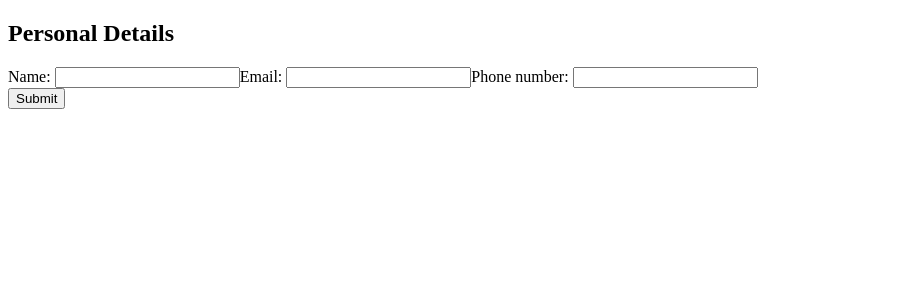
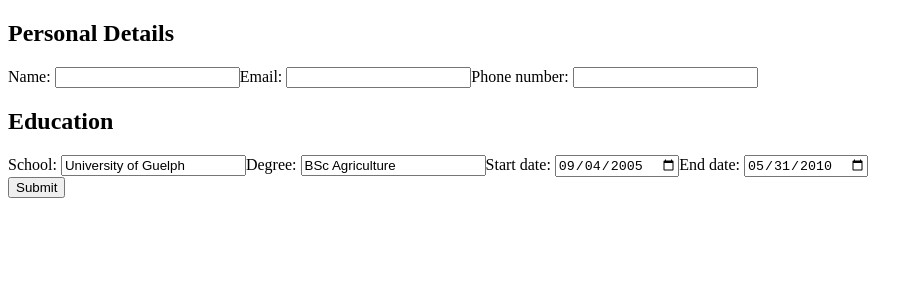
Before and after one commit to jooo-lee/cv-papa, a React (Vite) app: page / in a window 1280 px wide. Shown: the top 300 px of the page, without its empty margins (0-923 px from the left). Built offline with nearby package versions, Linux system fonts and the light colour scheme.

Commit message:
Create education section

```diff
--- a/package.json
+++ b/package.json
@@ -11,7 +11,8 @@
   },
   "dependencies": {
     "react": "^18.3.1",
-    "react-dom": "^18.3.1"
+    "react-dom": "^18.3.1",
+    "uuid": "^10.0.0"
   },
   "devDependencies": {
     "@types/react": "^18.3.3",
--- a/src/App.jsx
+++ b/src/App.jsx
@@ -1,10 +1,26 @@
 import { useState } from 'react';
+import { v4 as uuidv4 } from 'uuid';
 import PersonalInput from './components/PersonalInput';
 import PersonalPreview from './components/PersonalPreview';
+import EducationInput from './components/EducationInput';
+import EducationPreview from './components/EducationPreview';
 
 function App() {
+  const [personalInfo, setPersonalInfo] = useState({
+    name: '',
+    email: '',
+    phone: '',
+  });
+  const [educations, setEducations] = useState([
+    {
+      id: uuidv4(),
+      school: 'University of Guelph',
+      degree: 'BSc Agriculture',
+      start: '2005-09-04',
+      end: '2010-05-31',
+    },
+  ]);
   const [submitted, setSubmitted] = useState(false);
-  const [personalInfo, setPersonalInfo] = useState({});
 
   function handleName(e) {
     setPersonalInfo({ ...personalInfo, name: e.target.value });
@@ -18,6 +34,54 @@ function App() {
     setPersonalInfo({ ...personalInfo, phone: e.target.value });
   }
 
+  function handleSchool(e, educationId) {
+    setEducations(
+      educations.map((education) => {
+        if (education.id === educationId) {
+          return { ...education, school: e.target.value };
+        } else {
+          return education;
+        }
+      })
+    );
+  }
+
+  function handleDegree(e, educationId) {
+    setEducations(
+      educations.map((education) => {
+        if (education.id === educationId) {
+          return { ...education, degree: e.target.value };
+        } else {
+          return education;
+        }
+      })
+    );
+  }
+
+  function handleStartDate(e, educationId) {
+    setEducations(
+      educations.map((education) => {
+        if (education.id === educationId) {
+          return { ...education, start: e.target.value };
+        } else {
+          return education;
+        }
+      })
+    );
+  }
+
+  function handleEndDate(e, educationId) {
+    setEducations(
+      educations.map((education) => {
+        if (education.id === educationId) {
+          return { ...education, end: e.target.value };
+        } else {
+          return education;
+        }
+      })
+    );
+  }
+
   if (!submitted) {
     return (
       <form action="">
@@ -27,13 +91,32 @@ function App() {
           handleEmail={handleEmail}
           handlePhone={handlePhone}
         />
-        <button onClick={() => setSubmitted(true)}>Submit</button>
+        {educations.map((education) => (
+          <EducationInput
+            key={education.id}
+            education={education}
+            handleSchool={handleSchool}
+            handleDegree={handleDegree}
+            handleStartDate={handleStartDate}
+            handleEndDate={handleEndDate}
+          />
+        ))}
+        <button
+          onClick={(e) => {
+            e.preventDefault();
+            setSubmitted(true);
+          }}>
+          Submit
+        </button>
       </form>
     );
   } else {
     return (
       <>
         <PersonalPreview info={personalInfo} />
+        {educations.map((education) => {
+          return <EducationPreview key={education.id} education={education} />;
+        })}
         <button onClick={() => setSubmitted(false)}>Edit</button>
       </>
     );
--- /dev/null
+++ b/src/components/EducationInput.jsx
@@ -0,0 +1,45 @@
+import Section from './Section';
+import Input from './Input';
+
+function EducationInput({
+  education,
+  handleSchool,
+  handleDegree,
+  handleStartDate,
+  handleEndDate,
+}) {
+  return (
+    <Section name={'Education'}>
+      <Input
+        label={'School:'}
+        id={'school'}
+        type={'text'}
+        value={education.school}
+        onChange={(e) => handleSchool(e, education.id)}
+      />
+      <Input
+        label={'Degree:'}
+        id={'degree'}
+        type={'text'}
+        value={education.degree}
+        onChange={(e) => handleDegree(e, education.id)}
+      />
+      <Input
+        label={'Start date:'}
+        id={'startDate'}
+        type={'date'}
+        value={education.start}
+        onChange={(e) => handleStartDate(e, education.id)}
+      />
+      <Input
+        label={'End date:'}
+        id={'endDate'}
+        type={'date'}
+        value={education.end}
+        onChange={(e) => handleEndDate(e, education.id)}
+      />
+    </Section>
+  );
+}
+
+export default EducationInput;
--- /dev/null
+++ b/src/components/EducationPreview.jsx
@@ -0,0 +1,12 @@
+function EducationPreview({ education }) {
+  return (
+    <div>
+      <p>School: {education.school}</p>
+      <p>Degree: {education.degree}</p>
+      <p>Start date: {education.start}</p>
+      <p>End date: {education.end}</p>
+    </div>
+  );
+}
+
+export default EducationPreview;
```
Also changed, not shown: 1 other file (tests, documents, lock files or other folders).
